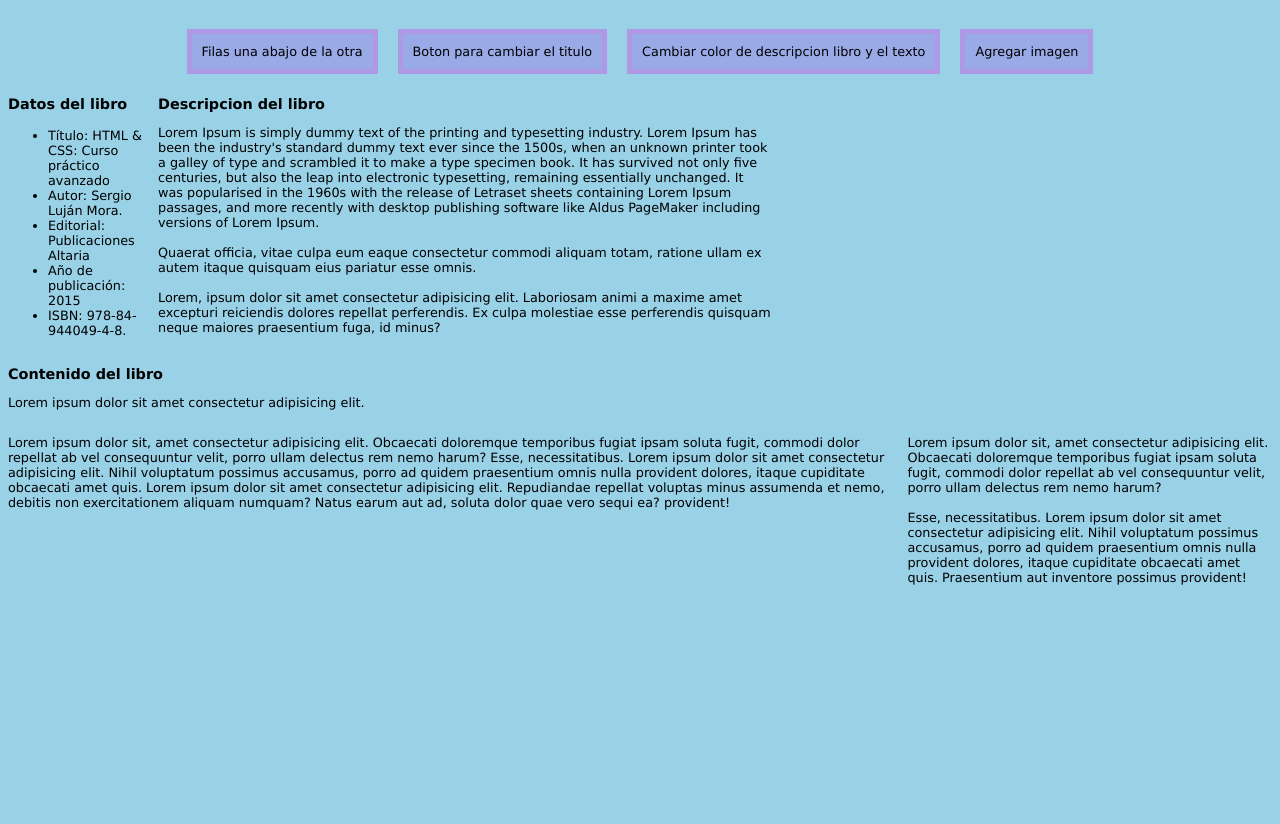
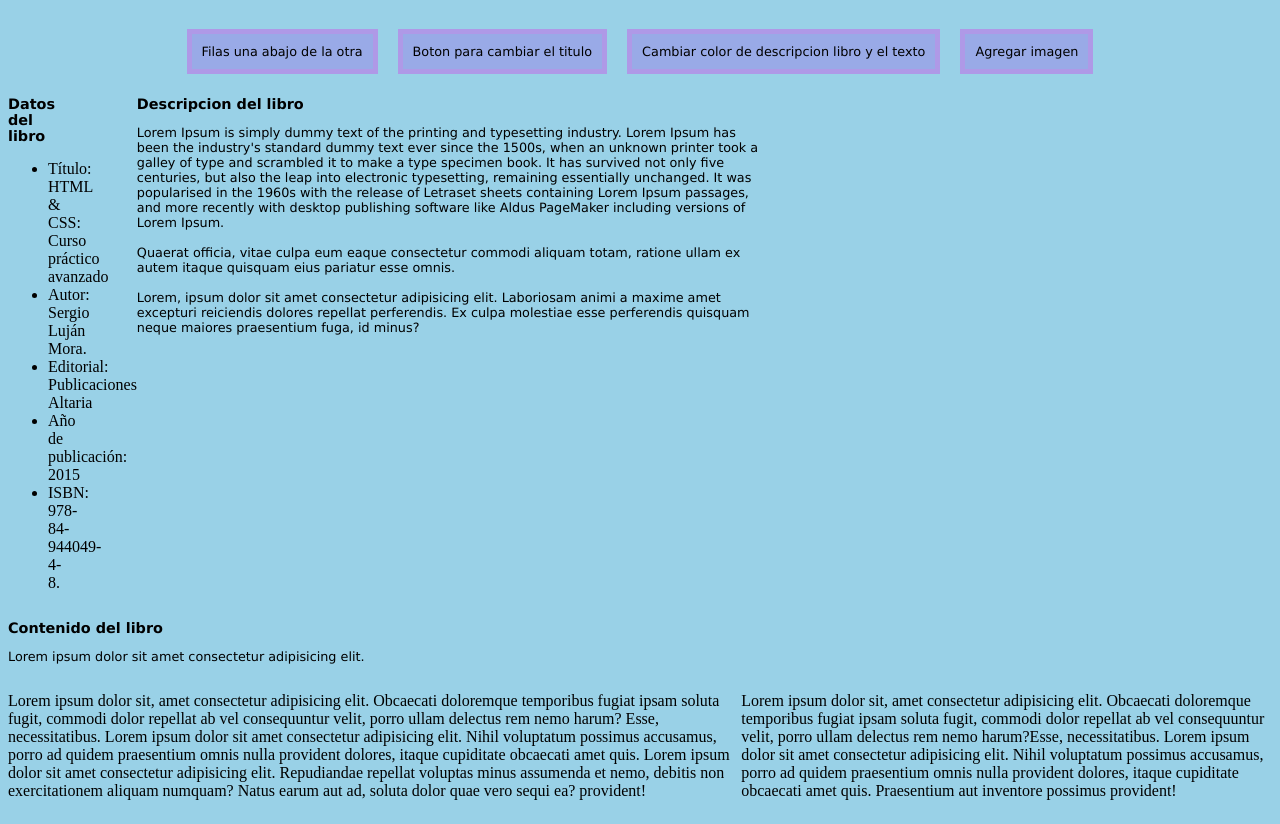
Before and after one commit to EduardoDoradea/PW_SEC01_C2_2025_00086224, a plain HTML site: page index.html in a window 1280 px wide. Shown: the part 75-899 px from the top of the page. Before the commit the page ends 800 px from the top, so only its background shows below. Drawn offline with Linux system fonts and the light colour scheme.

Commit message:
feat: Finalizando html y css

```diff
--- a/index.html
+++ b/index.html
@@ -21,22 +21,26 @@
         </header>
     </div>
 
-    <div class="contenedorDatosDescripcion">
-
-        <aside class="contendorDatos">
+    <div class="contenedorPrincipal">
+        <div class="contenedorDatos">
+            <aside>
                 <h2>Datos del libro</h2>
                 <ul>
-                <li class="texto">Título: HTML & CSS: Curso práctico avanzado</li>
-                <li class="texto">Autor: Sergio Luján Mora.</li>
-                <li class="texto">Editorial: Publicaciones Altaria</li>
-                <li class="texto">Año de publicación: 2015</li>
-                <li class="texto">ISBN: 978-84-944049-4-8.</li>
+                    <li class="textoContenido">Título: HTML & CSS: Curso práctico avanzado</li>
+                    <li class="textoContenido">Autor: Sergio Luján Mora.</li>
+                    <li class="textoContenido">Editorial: Publicaciones Altaria</li>
+                    <li class="textoContenido">Año de publicación: 2015</li>
+                    <li class="textoContenido">ISBN: 978-84-944049-4-8.</li>
                 </ul>
             </aside>
+        </div>
 
-        <section class="contenedorDescripcion">
+        <div class="contenedorDescripcion">
+            <section>
                 <h2>Descripcion del libro</h2>
-            <p class="textoDescripcion">Lorem Ipsum is simply dummy text of the printing and typesetting industry. Lorem
+                <p class="textoDescripcion">Lorem Ipsum is simply dummy text of the printing and typesetting
+                    industry.
+                    Lorem
                     Ipsum
                     has
                     been the industry's standard dummy text ever since the 1500s, when an unknown printer took a galley
@@ -59,39 +63,50 @@
                 </p>
             </section>
         </div>
+    </div>
 
+    <div class="contenedorSecundario">
 
-    <div class="contendorContenido">
+        <div class="contenedorImagen">
+        </div>
+
+        <div class="contenedorContenido">
             <section>
                 <h2>Contenido del libro </h2>
                 <p class="texto">Lorem ipsum dolor sit amet consectetur adipisicing elit.</p>
                 <div class="contenedorParrafo">
                     <section>
-                    <p class="texto contenedorP1">Lorem ipsum dolor sit, amet consectetur adipisicing elit. Obcaecati
+                        <p class="textoContenido">Lorem ipsum dolor sit, amet consectetur adipisicing elit. Obcaecati
                             doloremque
-                        temporibus fugiat ipsam soluta fugit, commodi dolor repellat ab vel consequuntur velit, porro
+                            temporibus fugiat ipsam soluta fugit, commodi dolor repellat ab vel consequuntur velit,
+                            porro
                             ullam delectus rem nemo harum? Esse, necessitatibus. Lorem ipsum dolor sit amet consectetur
-                        adipisicing elit. Nihil voluptatum possimus accusamus, porro ad quidem praesentium omnis nulla
+                            adipisicing elit. Nihil voluptatum possimus accusamus, porro ad quidem praesentium omnis
+                            nulla
                             provident dolores, itaque cupiditate obcaecati amet quis.
                             Lorem ipsum dolor sit amet consectetur adipisicing elit. Repudiandae repellat voluptas minus
-                        assumenda et nemo, debitis non exercitationem aliquam numquam? Natus earum aut ad, soluta dolor
+                            assumenda et nemo, debitis non exercitationem aliquam numquam? Natus earum aut ad, soluta
+                            dolor
                             quae vero sequi ea?
                             provident!</p>
                     </section>
 
                     <section>
-                    <p class="texto contenedorP2">Lorem ipsum dolor sit, amet consectetur adipisicing elit. Obcaecati
+                        <p class="textoContenido">Lorem ipsum dolor sit, amet consectetur adipisicing elit. Obcaecati
                             doloremque
-                        temporibus fugiat ipsam soluta fugit, commodi dolor repellat ab vel consequuntur velit, porro
-                        ullam delectus rem nemo harum? <br> <br>Esse, necessitatibus. Lorem ipsum dolor sit amet
+                            temporibus fugiat ipsam soluta fugit, commodi dolor repellat ab vel consequuntur velit,
+                            porro
+                            ullam delectus rem nemo harum?Esse, necessitatibus. Lorem ipsum dolor sit amet
                             consectetur
-                        adipisicing elit. Nihil voluptatum possimus accusamus, porro ad quidem praesentium omnis nulla
+                            adipisicing elit. Nihil voluptatum possimus accusamus, porro ad quidem praesentium omnis
+                            nulla
                             provident dolores, itaque cupiditate obcaecati amet quis. Praesentium aut inventore possimus
                             provident!</p>
                     </section>
                 </div>
             </section>
         </div>
+    </div>
 </body>
 
 </html>
```
Lines whose indentation alone changed are shown as unchanged.
